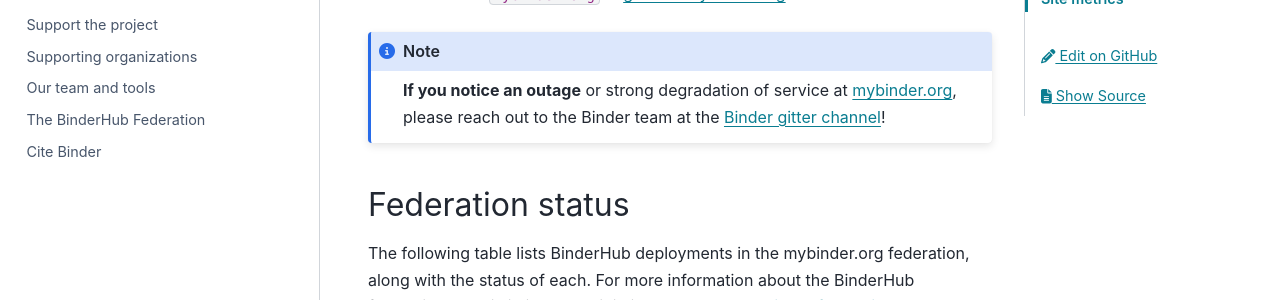
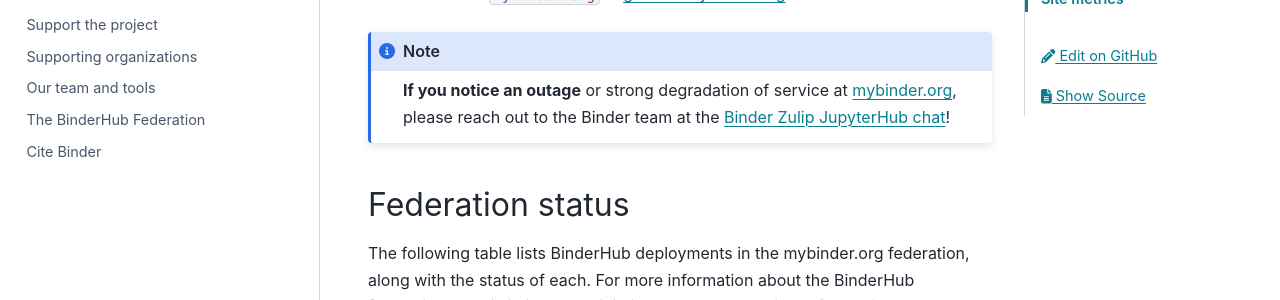
Before and after one commit to jupyterhub/mybinder.org-user-guide, a Sphinx documentation site: the page built from doc/about/status.rst, in a window 1280 px wide and 900 px high. Shown: the part 282-582 px from the top of the window. Built offline with Sphinx 7.4.7 and the PyData theme 0.15.4, drawn with Linux system fonts in a browser that asks for light colours; pages that are not in the unit, such as notebooks, are missing from menus.

Commit message:
Update Binder chat link

```diff
--- a/doc/about/status.rst
+++ b/doc/about/status.rst
@@ -10,7 +10,7 @@
 
    **If you notice an outage** or strong degradation of service at
    `mybinder.org <https://mybinder.org>`_, please reach out to
-   the Binder team at the `Binder gitter channel <https://gitter.im/jupyterhub/binder>`_!
+   the Binder team at the `Binder Zulip JupyterHub chat <https://jupyter.zulipchat.com/#narrow/channel/469744-jupyterhub>`_!
 
 Federation status
 -----------------
```
